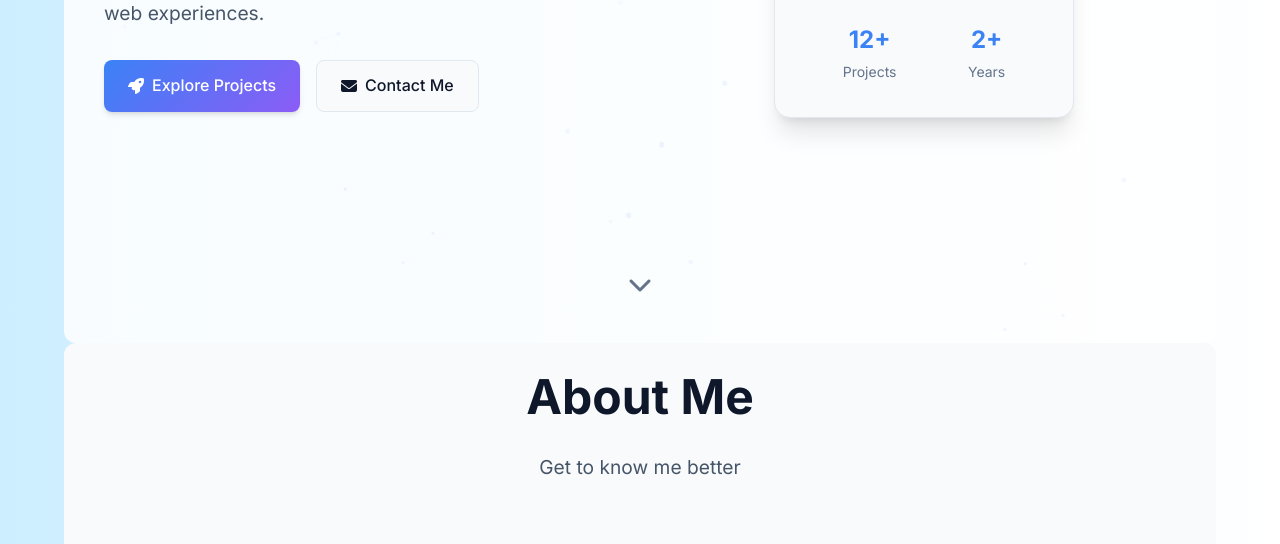
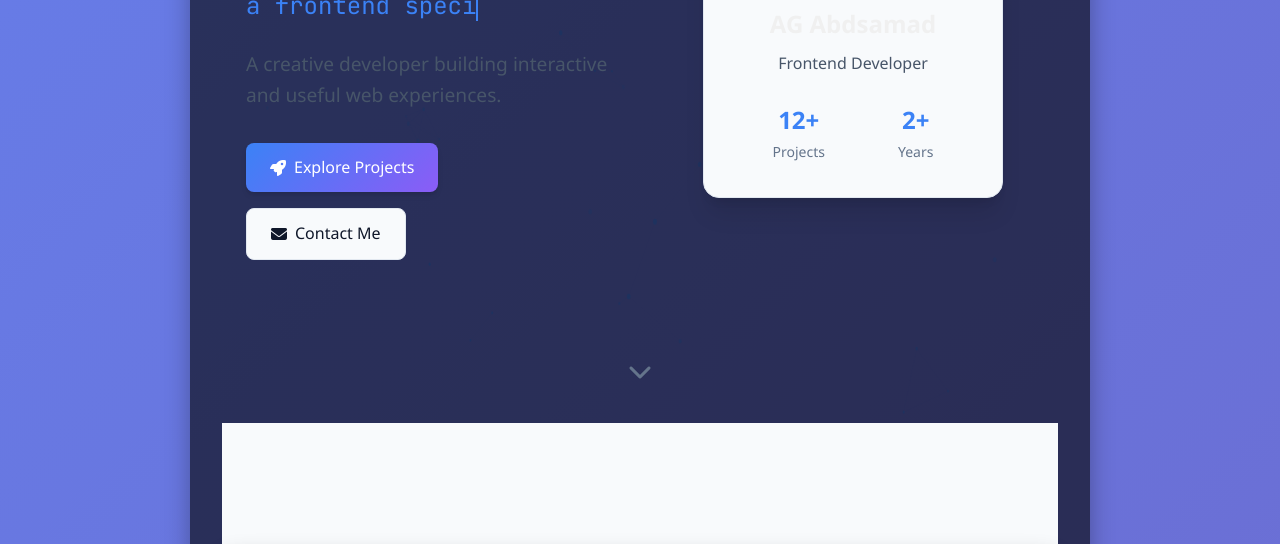
Before and after one commit to samad5002/samadportfolio, a plain HTML site: page index.html in a window 1280 px wide. Shown: the part 457-1001 px from the top of the page. Drawn offline with Linux system fonts and the light colour scheme.

Commit message:
Update style.css

```diff
--- a/style.css
+++ b/style.css
@@ -961,10 +961,28 @@ section {
     to { transform: translateY(0); opacity: 1; }
 }
 body {
-  background: linear-gradient(to right, #cceeff, #ffffff);
+  background: linear-gradient(135deg, #667eea 0%, #764ba2 100%);
+  color: #f0f0f0;
+  font-family: 'Segoe UI', Tahoma, Geneva, Verdana, sans-serif;
+  margin: 0;
+  min-height: 100vh;
+  display: flex;
+  flex-direction: column;
 }
-section {
-  background: rgba(255, 255, 255, 0.85);
+
+.container {
+  background-color: rgba(0, 0, 0, 0.6);
   border-radius: 12px;
-  padding: 1rem;
+  padding: 2rem;
+  max-width: 900px;
+  margin: 3rem auto;
+  box-shadow: 0 8px 24px rgba(0,0,0,0.3);
 }
+
+a, button {
+  color: #ffdd57;
+  transition: color 0.3s ease;
+}
+a:hover, button:hover {
+  color: #fff;
+}
```
